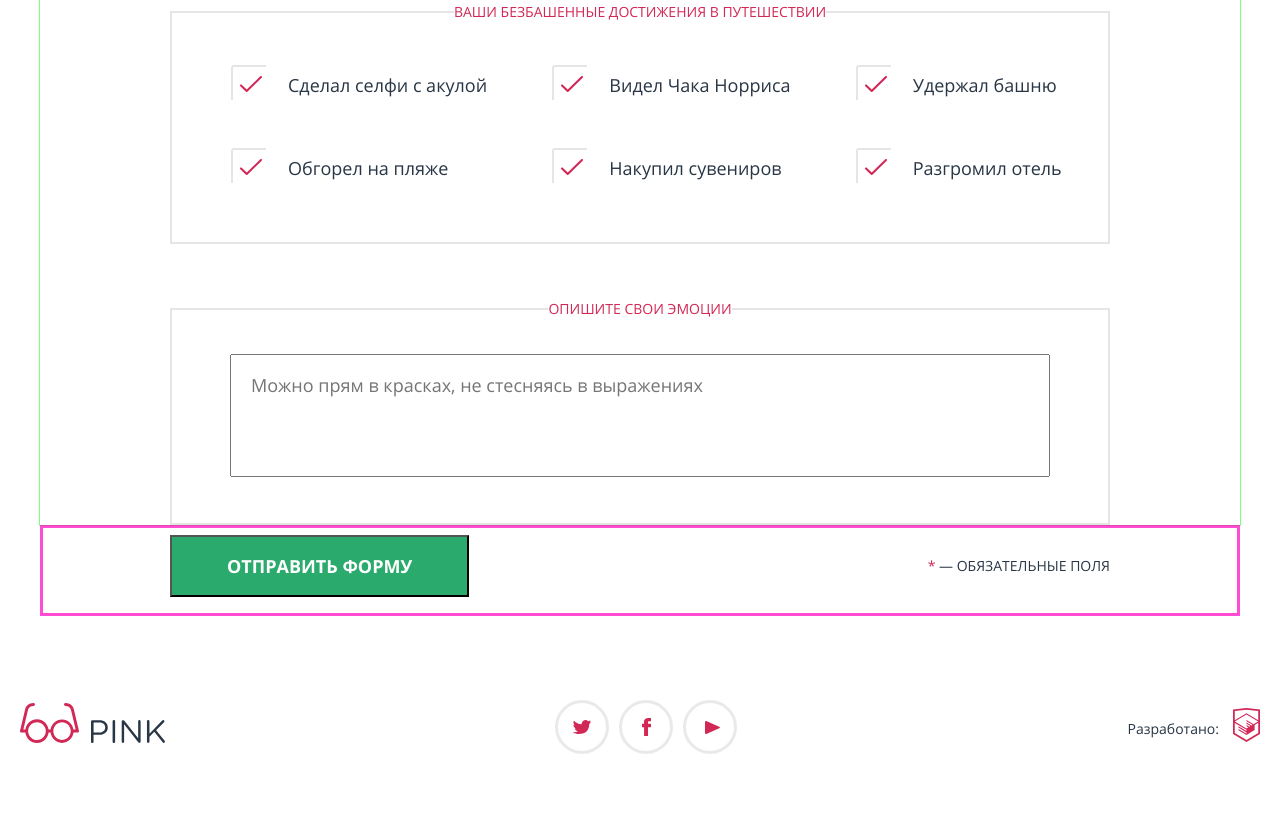
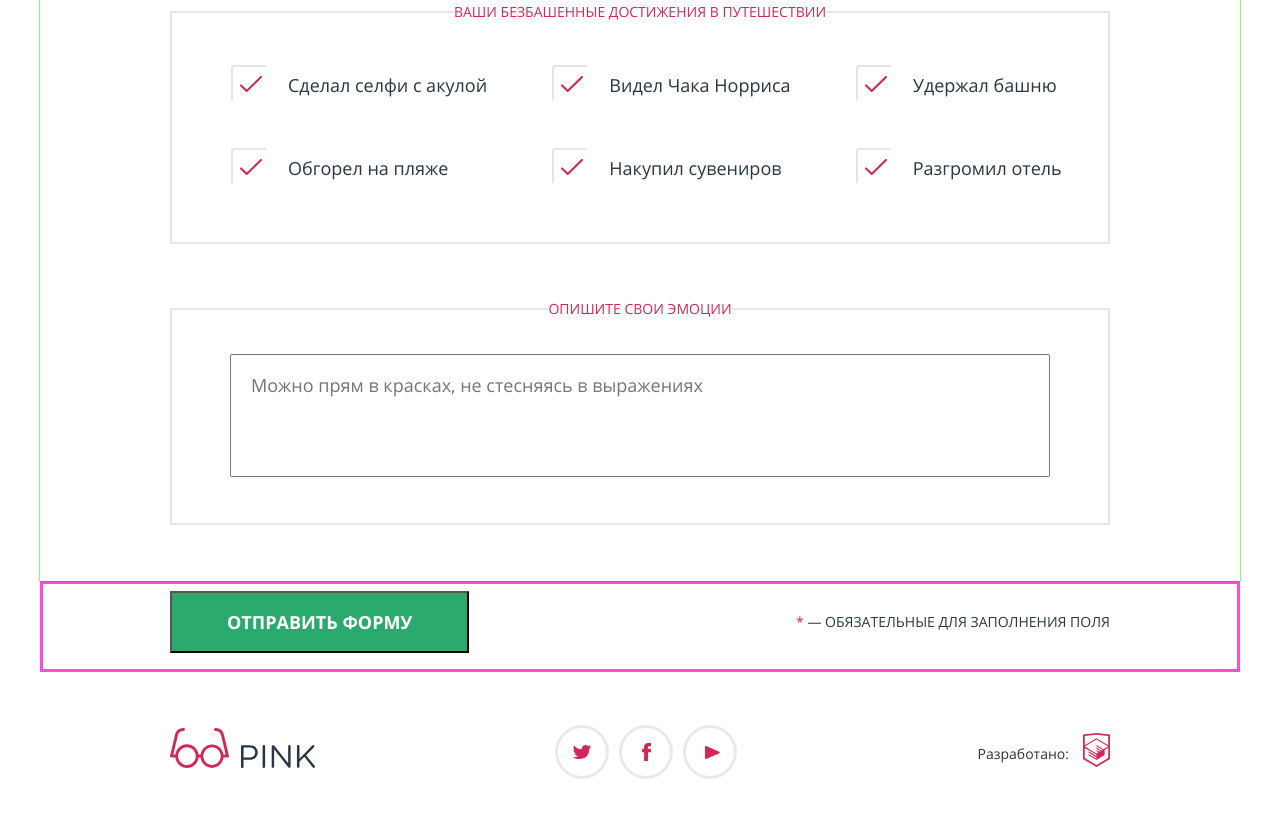
Before and after one commit to dryworts/129688-pink-23, a website: page source/form.html in a window 1280 px wide. Shown: the part 1206-2024 px from the top of the page. Drawn offline with nearby package versions, Linux system fonts and the light colour scheme; files that its build step writes are made by us from their sources; files whose address does not match are found by name; a web font is replaced by a local one.

Commit message:
module5-task2-form

```diff
--- a/source/less/blocks/form.less
+++ b/source/less/blocks/form.less
@@ -85,6 +85,10 @@
     flex-direction: row;
     justify-content: space-between;
     margin-bottom: 27px;
+  }
+
+  @media (min-width: @desktop-width) {
+    margin-bottom: 12px;
   }
 }
 
@@ -252,6 +256,7 @@
   @media (min-width: @desktop-width) {
     order: -2;
     width: 100%;
+    margin-bottom: 56px;
   }
 }
 
@@ -269,6 +274,10 @@
   @media (min-width: @tablet-width) {
     display: none;
   }
+
+  @media (min-width: @desktop-width) {
+    display: inline;
+  }
 }
 
 .form__title-break--desktop {
--- a/source/less/blocks/page-footer.less
+++ b/source/less/blocks/page-footer.less
@@ -14,8 +14,11 @@
   }
 
   @media (min-width: @desktop-width) {
+    width: 1200px;
+    margin: 0 auto;
+    padding: 0 130px;
     margin-bottom: 65px;
-    margin-top: 45px;
+    margin-top: 14px;
   }
 }
 
--- a/source/less/blocks/page-header.less
+++ b/source/less/blocks/page-header.less
@@ -124,8 +124,8 @@
     width: 1200px;
     margin: 0 auto;
     padding: 0 130px;
-    outline: 3px solid rgba(255, 0, 0, 0.7);
-    outline-offset: -3px;
+    // outline: 3px solid rgba(255, 0, 0, 0.7);
+    // outline-offset: -3px;
   }
 }
 
```
